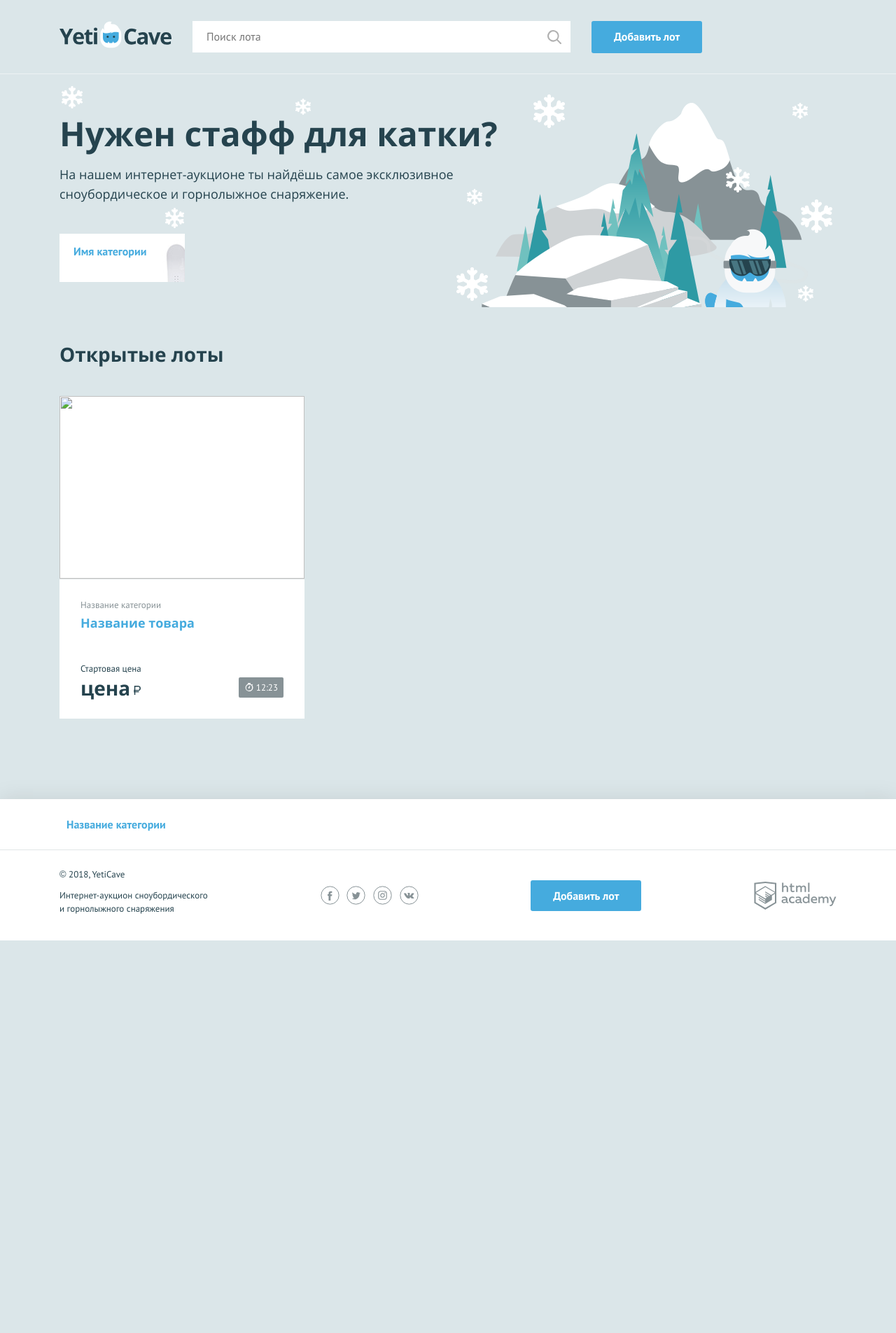
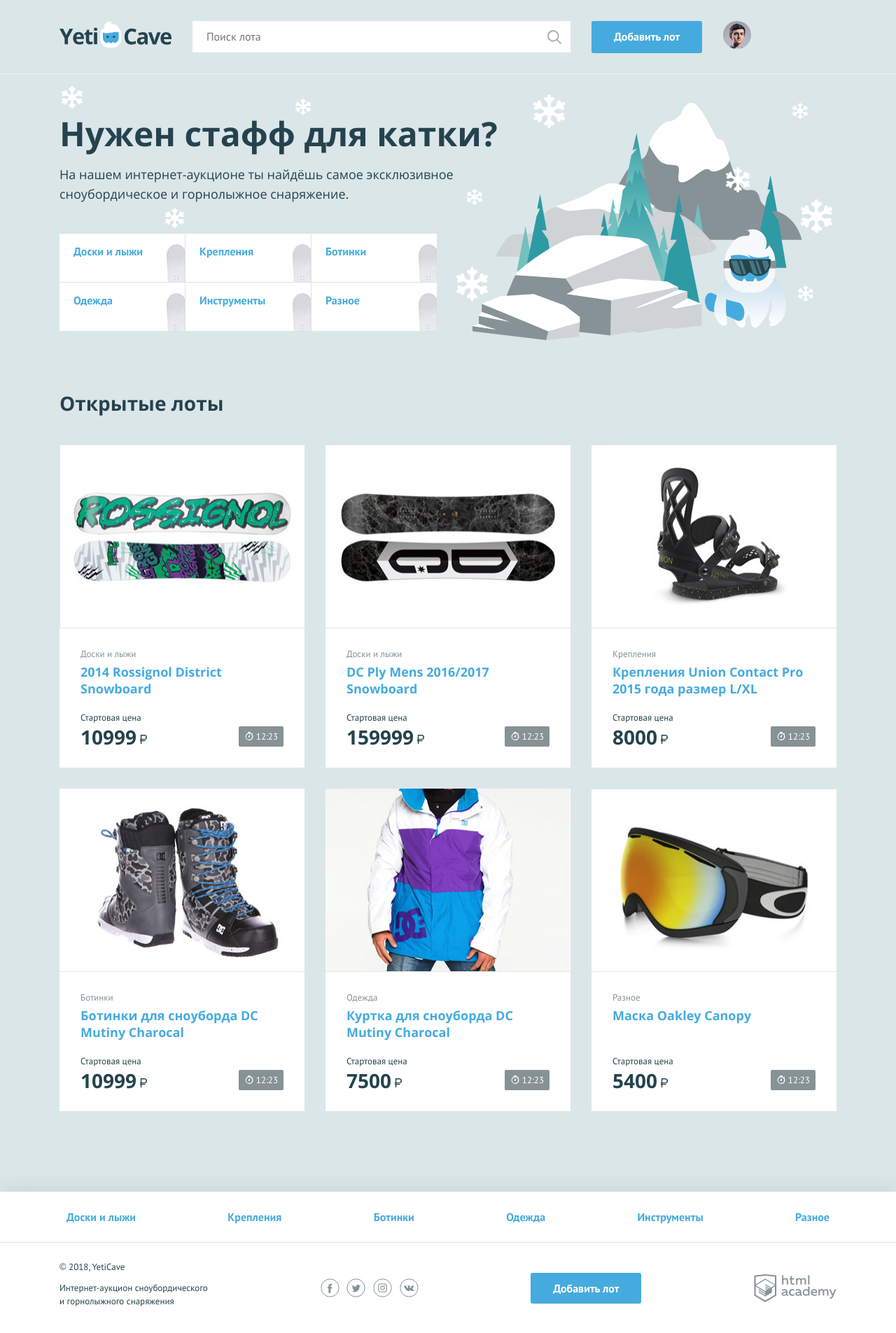
Before and after one commit to Oleg9119/791071-yeticave, a PHP site: page / in a window 1280 px wide. Shown: the whole page at 70% size. Before the commit the page ends 1344 px from the top, so only its background shows below. Run offline with PHP 8.4, Linux system fonts and the light colour scheme.

Commit message:
Update index.php

```diff
--- a/index.php
+++ b/index.php
@@ -1,8 +1,49 @@
 <?php
 $is_auth = rand(0, 1);
 
-$user_name = ''; // укажите здесь ваше имя
+$user_name = ''; //  укажите здесь ваше имя
 $user_avatar = 'img/user.jpg';
+
+$categories = ['Доски и лыжи', 'Крепления', 'Ботинки', 'Одежда', 'Инструменты', 'Разное'];
+
+$ads = [
+    0 => [
+        'name' => '2014 Rossignol District Snowboard',
+        'categorie' => 'Доски и лыжи',
+        'cost' => 10999,
+        'img' => 'img/lot-1.jpg'
+    ],
+    1 => [
+        'name' => 'DC Ply Mens 2016/2017 Snowboard',
+        'categorie' => 'Доски и лыжи',
+        'cost' => 159999,
+        'img' => 'img/lot-2.jpg'
+    ],
+    2 => [
+        'name' => 'Крепления Union Contact Pro 2015 года размер L/XL',
+        'categorie' => 'Крепления',
+        'cost' => 8000,
+        'img' => 'img/lot-3.jpg'
+    ],
+    3 => [
+        'name' => 'Ботинки для сноуборда DC Mutiny Charocal',
+        'categorie' => 'Ботинки',
+        'cost' => 10999,
+        'img' => 'img/lot-4.jpg'
+    ],
+    4 => [
+        'name' => 'Куртка для сноуборда DC Mutiny Charocal',
+        'categorie' => 'Одежда',
+        'cost' => 7500,
+        'img' => 'img/lot-5.jpg'
+    ],
+    5 => [
+        'name' => 'Маска Oakley Canopy',
+        'categorie' => 'Разное',
+        'cost' => 5400,
+        'img' => 'img/lot-6.jpg'
+    ]
+];
 ?>
 <!DOCTYPE html>
 <html lang="ru">
@@ -29,7 +70,29 @@
 
         <nav class="user-menu">
 
-        <!-- здесь должен быть PHP код для показа аватара пользователя -->
+           <!-- Код для показа аватара или кнопки регистрации/входа пользователя-->
+
+            <?php if ($is_auth == 1): ?>
+                <div class="user-menu__image">
+                    <img src="img/user.jpg" width="40" height="40" alt="Пользователь">
+                 </div>
+                <div class="user-menu__logged">
+                    <p><?=$user_name;?></p>
+                </div>
+
+
+            <?php else: ?>
+                <ul class="user-menu__list">
+                    <li class="user-menu__item">
+                        <a href="#">Регистрация</a>
+                    </li>
+                    <li class="user-menu__item">
+                         <a href="#">Вход</a>
+                    </li>
+                 </ul>
+            <?php endif;?>
+
+            <!--------------------------------->
 
         </nav>
     </div>
@@ -40,10 +103,16 @@
         <h2 class="promo__title">Нужен стафф для катки?</h2>
         <p class="promo__text">На нашем интернет-аукционе ты найдёшь самое эксклюзивное сноубордическое и горнолыжное снаряжение.</p>
         <ul class="promo__list">
-            <!--заполните этот список из массива категорий-->
+            <!--Заполненный список из массива категорий-->
+            <?php
+                $index = 0;
+                $num_count = count($categories);
+                while ($index < $num_count): ?>
             <li class="promo__item promo__item--boards">
-                <a class="promo__link" href="pages/all-lots.html">Имя категории</a>
+                <a class="promo__link" href="pages/all-lots.html"><?=$categories[$index];?></a>
             </li>
+            <?php $index++;?>
+            <?php endwhile;?>
         </ul>
     </section>
     <section class="lots">
@@ -51,18 +120,20 @@
             <h2>Открытые лоты</h2>
         </div>
         <ul class="lots__list">
-            <!--заполните этот список из массива с товарами-->
+            <!--Заполненный список из массива с товарами-->
+            <?php
+                foreach ($ads as $key => $item): ?>
             <li class="lots__item lot">
                 <div class="lot__image">
-                    <img src="" width="350" height="260" alt="">
+                    <img src="<?=$item['img'];?>" width="350" height="260" alt="">
                 </div>
                 <div class="lot__info">
-                    <span class="lot__category">Название категории</span>
-                    <h3 class="lot__title"><a class="text-link" href="pages/lot.html">Название товара</a></h3>
+                    <span class="lot__category"><?=$item['categorie'];?></span>
+                    <h3 class="lot__title"><a class="text-link" href="pages/lot.html"><?=$item['name'];?></a></h3>
                     <div class="lot__state">
                         <div class="lot__rate">
                             <span class="lot__amount">Стартовая цена</span>
-                            <span class="lot__cost">цена<b class="rub">р</b></span>
+                            <span class="lot__cost"><?=$item['cost'];?><b class="rub">р</b></span>
                         </div>
                         <div class="lot__timer timer">
                             12:23
@@ -70,6 +141,7 @@
                     </div>
                 </div>
             </li>
+        <?php endforeach;?>
         </ul>
     </section>
 </main>
@@ -78,9 +150,15 @@
 <footer class="main-footer">
     <nav class="nav">
         <ul class="nav__list container">
-            <!--заполните этот список из массива категорий-->
+            <!--Заполненный список из массива категорий-->
+            <?php
+                $index = 0;
+                $num_count = count($categories);
+                while ($index < $num_count): ?>
             <li class="nav__item">
-                <a href="pages/all-lots.html">Название категории</a>
+                <a href="pages/all-lots.html"><?=$categories[$index];?></a>
+            <?php $index++;?>
+            <?php endwhile;?>
             </li>
         </ul>
     </nav>
```
